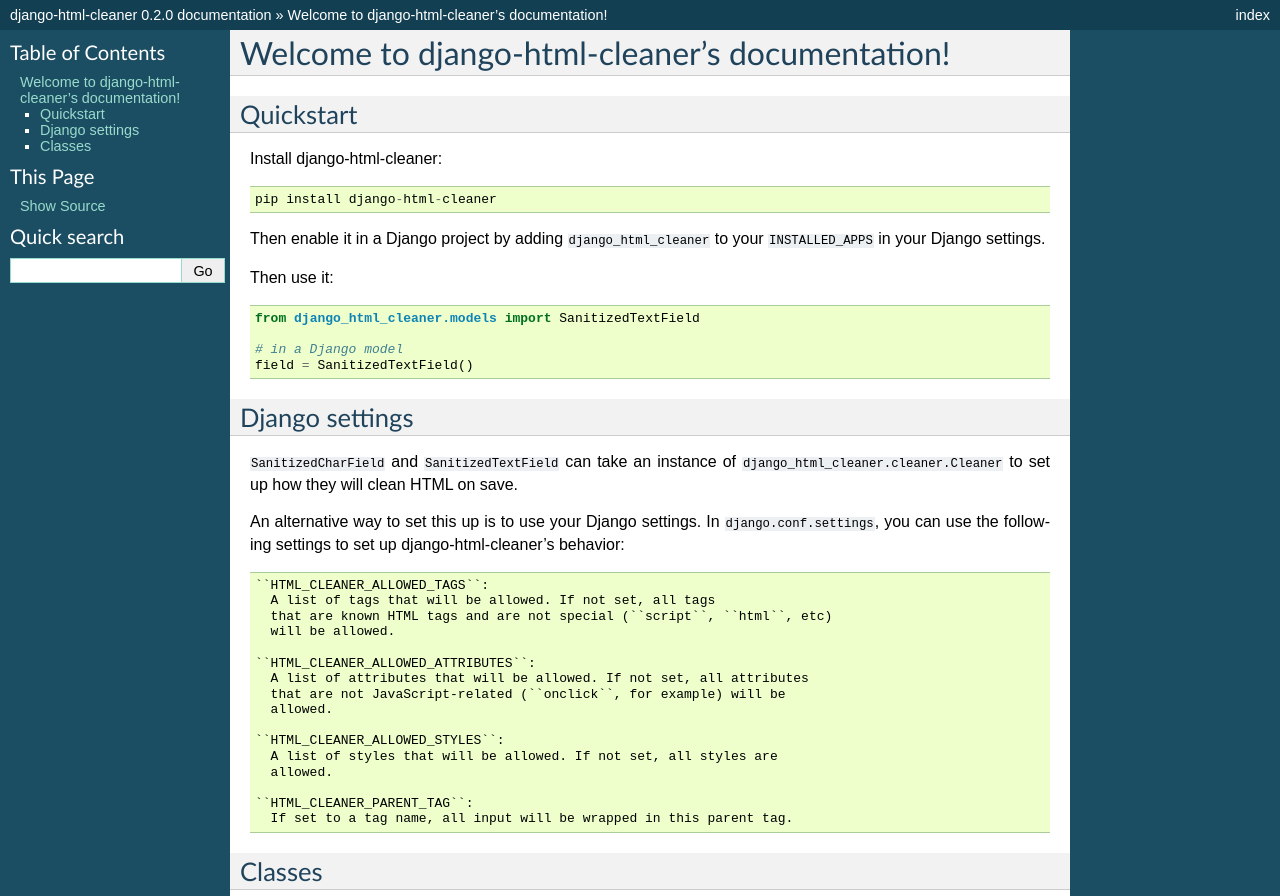
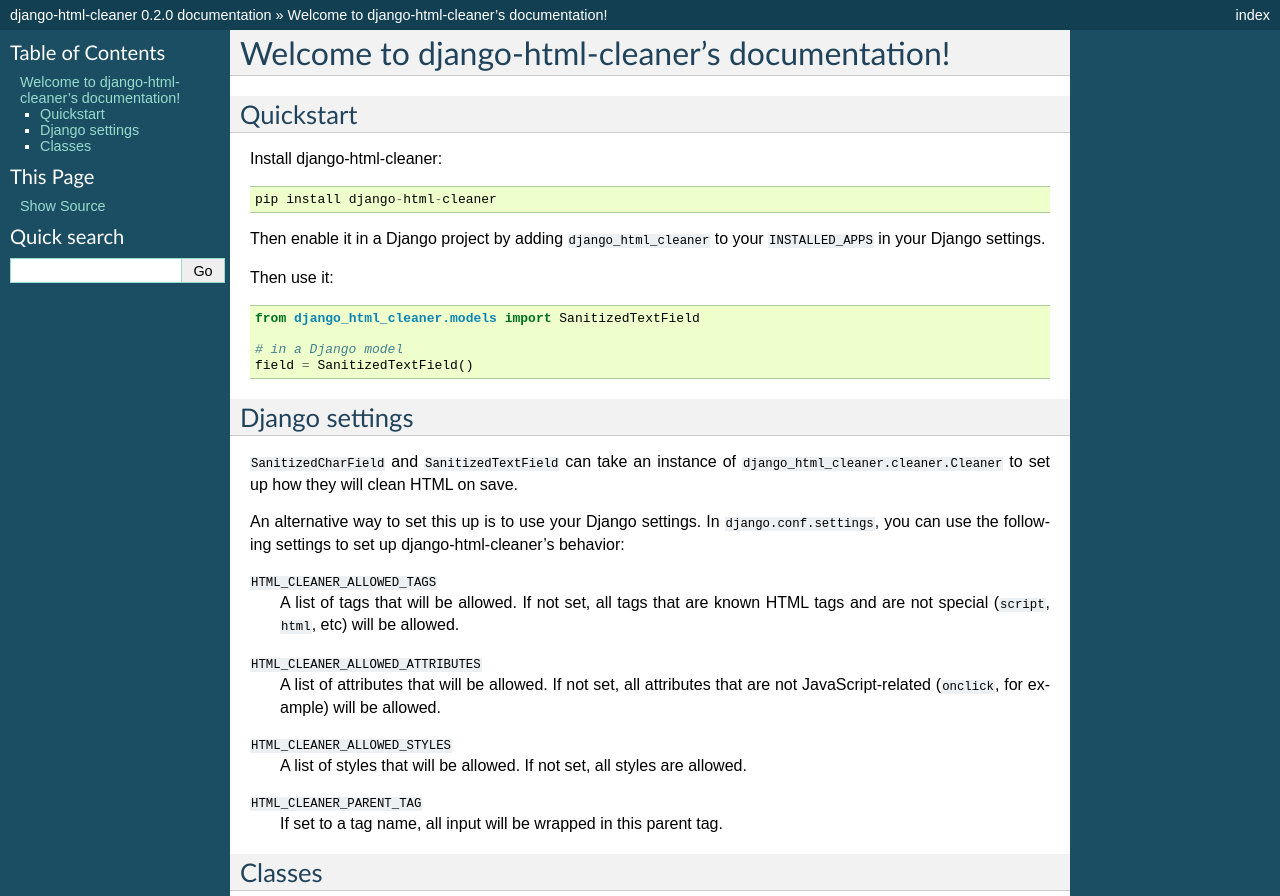
Before and after one commit to cndreisbach/django-html-cleaner, a Sphinx documentation site: the page built from docs/index.rst, in a window 1280 px wide, cut to the strip 0-896 px from the top of the page. Built offline with Sphinx 7.4.7, drawn with Linux system fonts in a browser that asks for light colours.

Commit message:
Improve doc formatting

```diff
--- a/docs/index.rst
+++ b/docs/index.rst
@@ -31,24 +31,24 @@
 
 An alternative way to set this up is to use your Django settings. In
 ``django.conf.settings``, you can use the following settings to set up
-django-html-cleaner's behavior::
+django-html-cleaner's behavior:
 
-    ``HTML_CLEANER_ALLOWED_TAGS``:
-      A list of tags that will be allowed. If not set, all tags
-      that are known HTML tags and are not special (``script``, ``html``, etc)
-      will be allowed.
+``HTML_CLEANER_ALLOWED_TAGS``
+  A list of tags that will be allowed. If not set, all tags
+  that are known HTML tags and are not special (``script``, ``html``, etc)
+  will be allowed.
 
-    ``HTML_CLEANER_ALLOWED_ATTRIBUTES``:
-      A list of attributes that will be allowed. If not set, all attributes
-      that are not JavaScript-related (``onclick``, for example) will be
-      allowed.
+``HTML_CLEANER_ALLOWED_ATTRIBUTES``
+  A list of attributes that will be allowed. If not set, all attributes
+  that are not JavaScript-related (``onclick``, for example) will be
+  allowed.
 
-    ``HTML_CLEANER_ALLOWED_STYLES``:
-      A list of styles that will be allowed. If not set, all styles are
-      allowed.
+``HTML_CLEANER_ALLOWED_STYLES``
+  A list of styles that will be allowed. If not set, all styles are
+  allowed.
 
-    ``HTML_CLEANER_PARENT_TAG``:
-      If set to a tag name, all input will be wrapped in this parent tag.
+``HTML_CLEANER_PARENT_TAG``
+  If set to a tag name, all input will be wrapped in this parent tag.
 
 Classes
 -------
```
